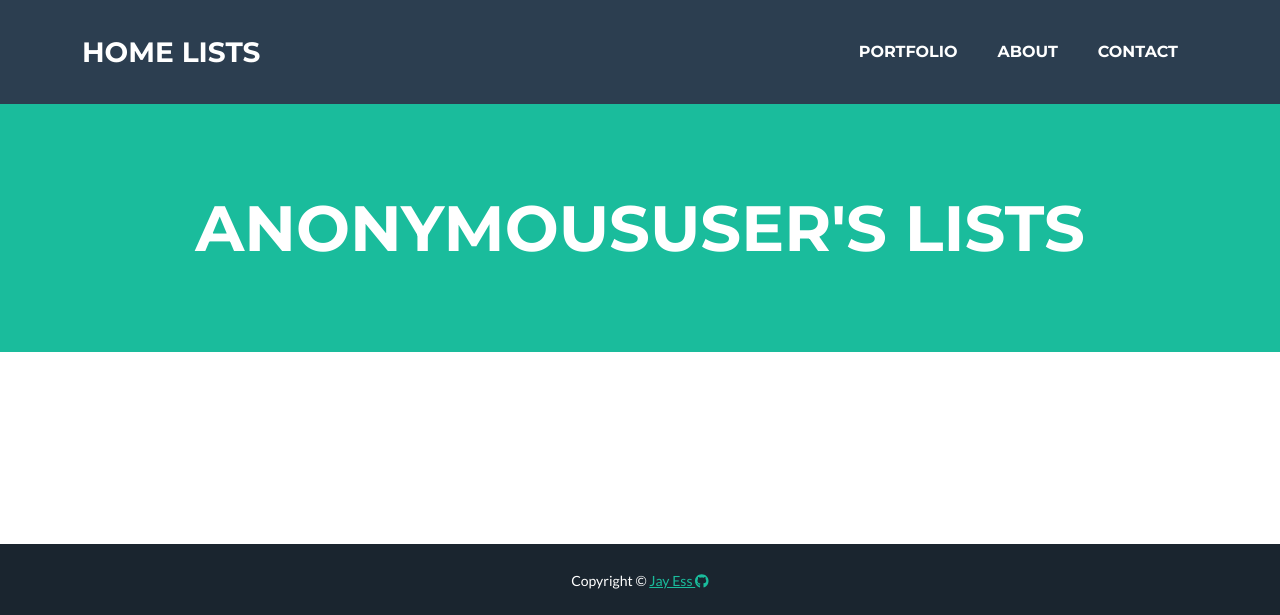
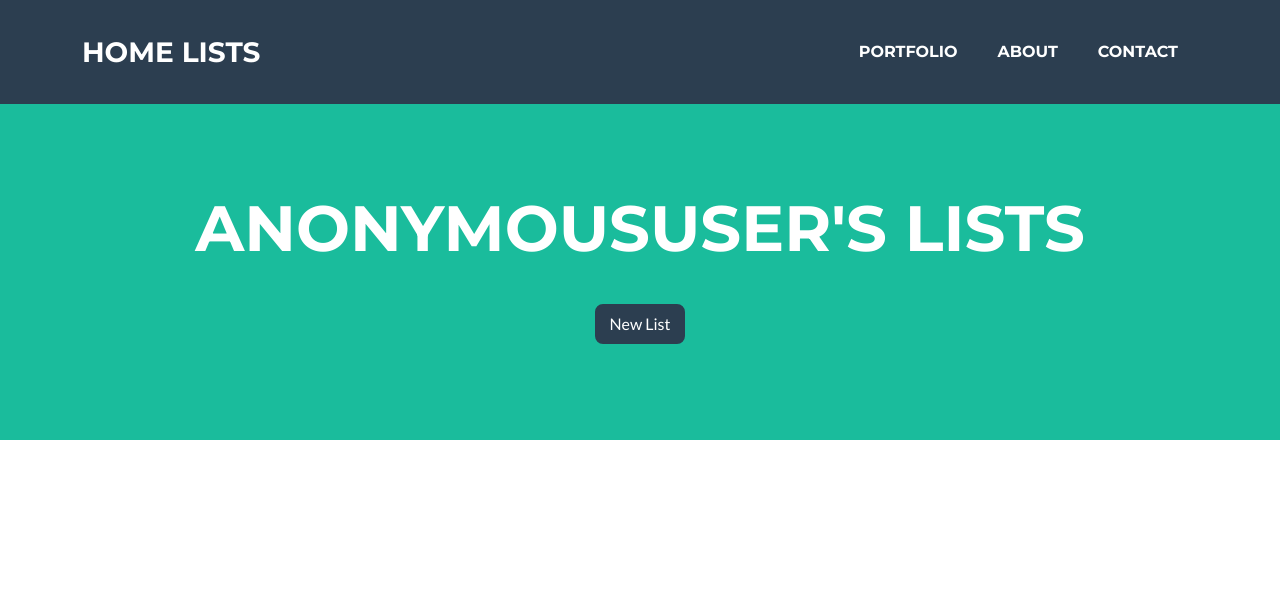
Before and after one commit to jay3ss/django-playground, a Django app: page /lists/ in a window 1280 px wide. Shown: the top 615 px of the page. Run offline with Django 4.2, Linux system fonts and the light colour scheme; data that the repository does not hold is empty; some libraries are stand-ins or nearby versions.

Commit message:
Add link for creating a new list

```diff
--- a/templates/lists/index.html
+++ b/templates/lists/index.html
@@ -8,6 +8,7 @@
     <div class="container d-flex align-items-center flex-column">
         <!-- Masthead Heading-->
         <h1 class="masthead-heading text-uppercase mb-0">{{ user }}'s Lists</h1>
+        <div><a class="btn btn-secondary mt-5" href="{% url 'list_new' %}">New List</a></div>
     </div>
 </header>
 <section class="page-section lists">
```
